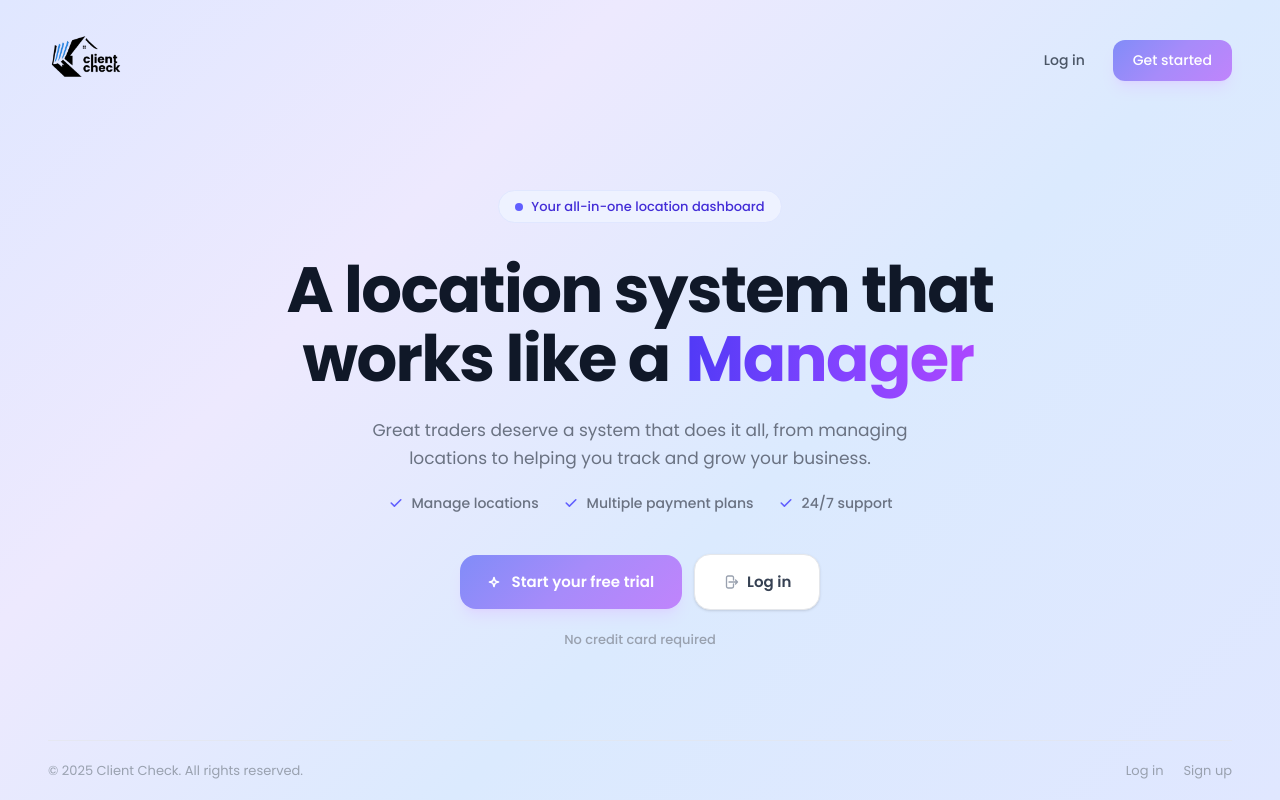
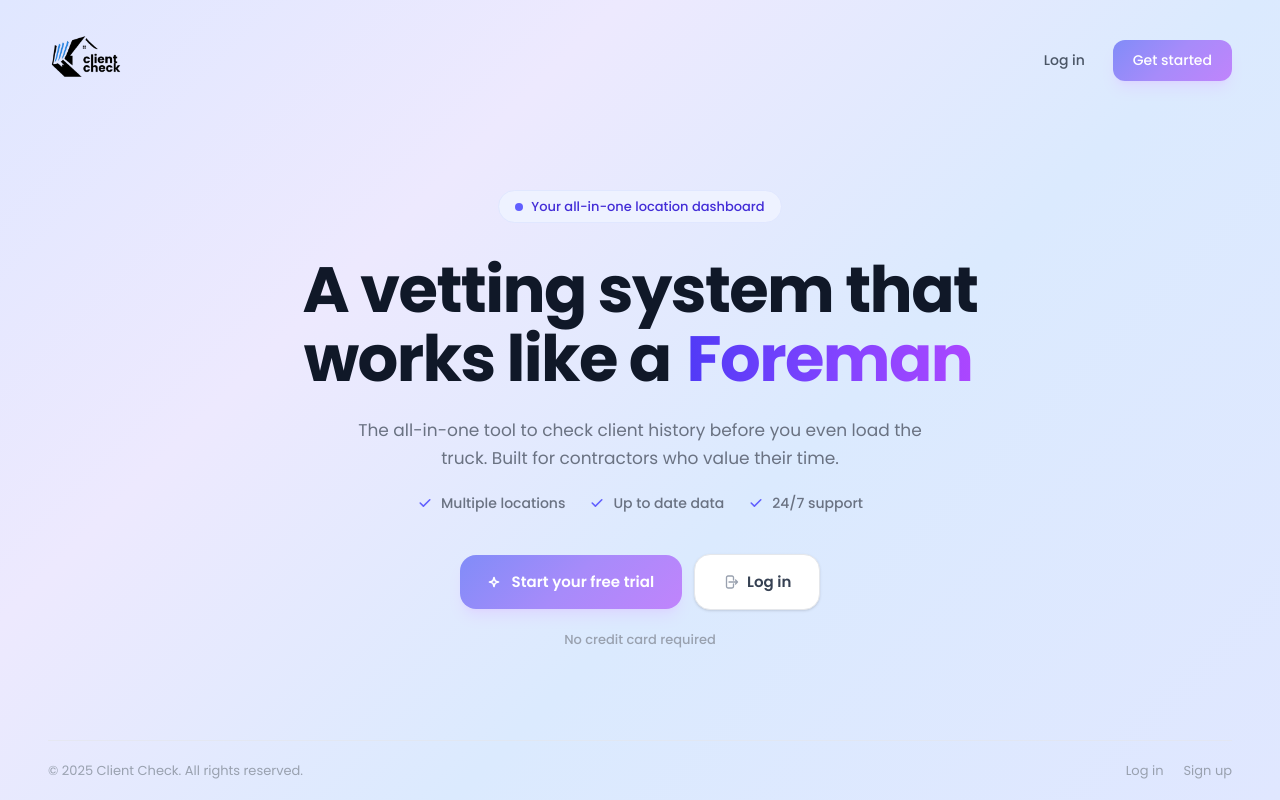
Before and after one commit to SaadRehman1325/client-check, a Next.js app: page / in a window 1280 px wide. Built offline with nearby package versions, Linux system fonts and the light colour scheme; no server answers.

Commit message:
update:landingText

```diff
--- a/src/app/page.tsx
+++ b/src/app/page.tsx
@@ -68,22 +68,22 @@ export default function WelcomePage() {
 
           {/* Headline */}
           <h1 className="text-[2.5rem] sm:text-[3.4rem] lg:text-[4rem] font-bold leading-[1.08] tracking-tight text-gray-900 mb-6">
-            A location system that{' '}
+            A vetting system that{' '}
             <br className="hidden sm:block" />
             works like a{' '}
             <span className="bg-gradient-to-r from-indigo-600 to-purple-500 bg-clip-text text-transparent px-1 py-0.5 rounded-xl" style={{ backgroundColor: 'rgba(129,140,248,0.15)' }}>
-              Manager
+              Foreman
             </span>
           </h1>
 
           {/* Subtext */}
           <p className="text-[15px] sm:text-[17px] text-gray-500 leading-relaxed max-w-[600px] mx-auto mb-5   ">
-            Great traders deserve a system that does it all, from managing locations to helping you track and grow your business.
+          The all-in-one tool to check client history before you even load the truck. Built for contractors who value their time.
           </p>
 
           {/* Feature bullets */}
           <div className="flex flex-wrap justify-center gap-x-6 gap-y-1 mb-10">
-            {['Manage locations', 'Multiple payment plans', '24/7 support'].map((text) => (
+            {['Multiple locations', 'Up to date data', '24/7 support'].map((text) => (
               <span key={text} className="flex items-center gap-2 text-[14px] text-gray-500 font-medium">
                 <svg className="w-4 h-4 text-indigo-500 flex-shrink-0" fill="currentColor" viewBox="0 0 20 20">
                   <path fillRule="evenodd" d="M16.707 5.293a1 1 0 010 1.414l-8 8a1 1 0 01-1.414 0l-4-4a1 1 0 011.414-1.414L8 12.586l7.293-7.293a1 1 0 011.414 0z" clipRule="evenodd" />
```
